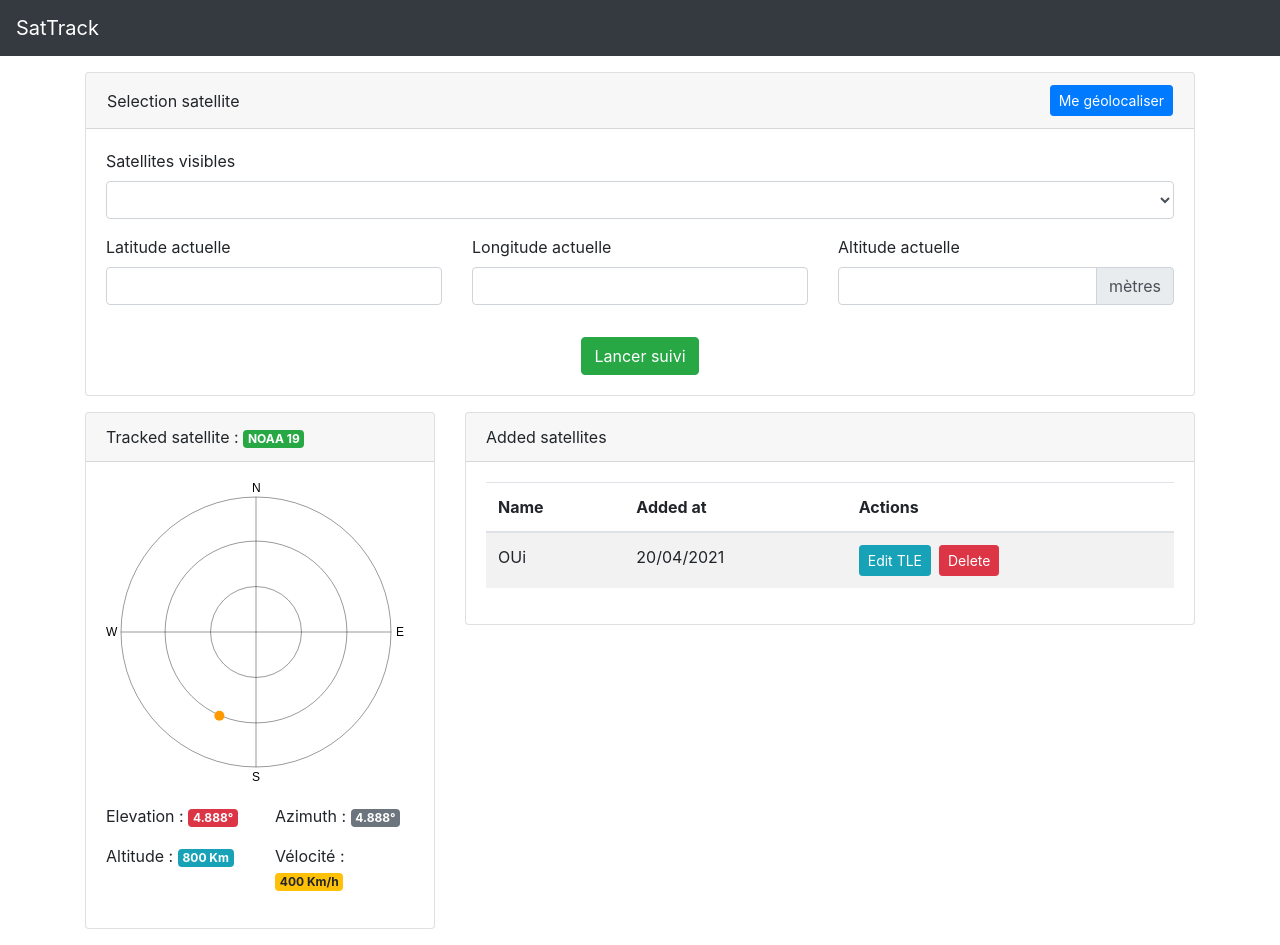
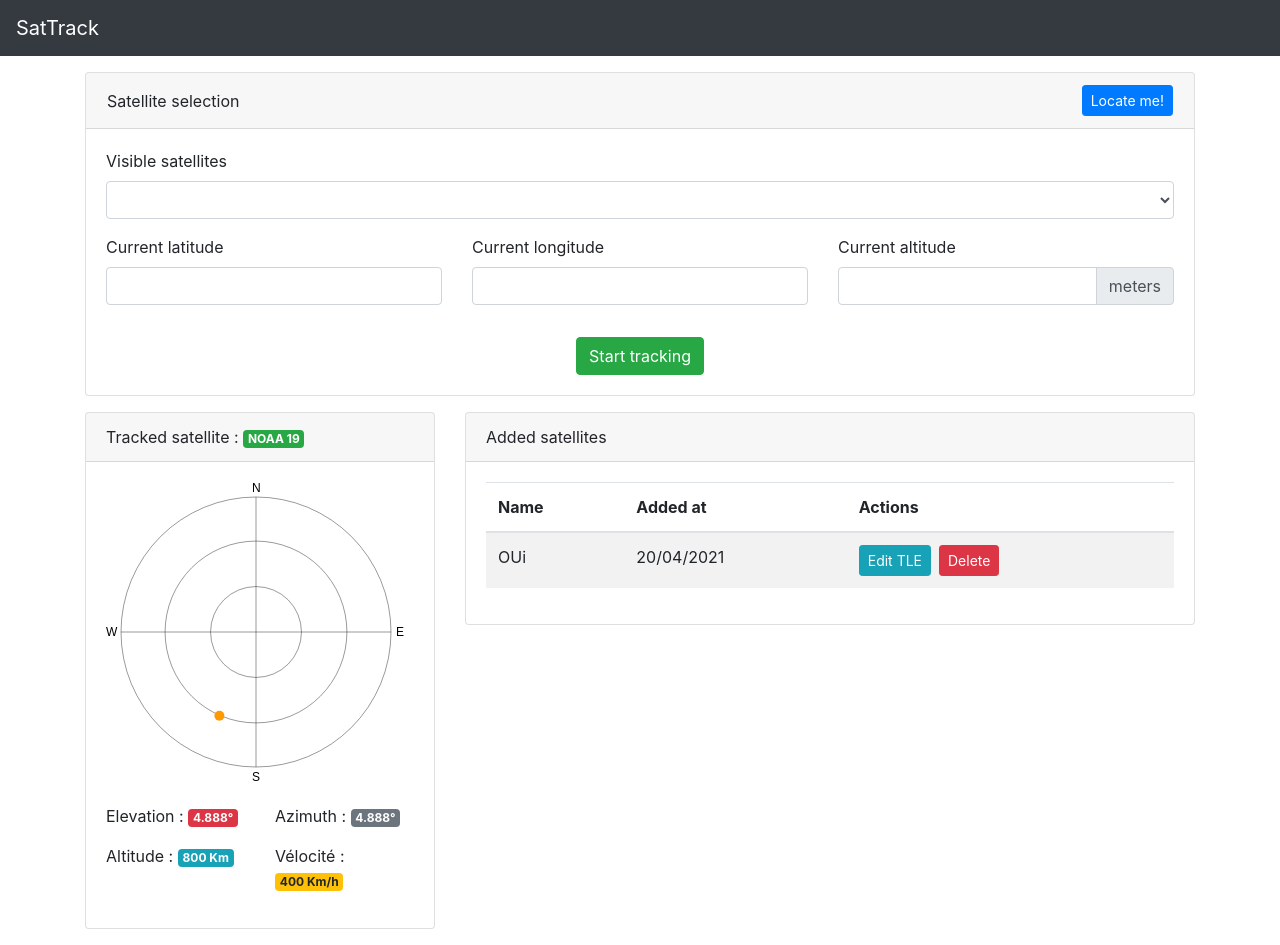
Before and after one commit to SharkEzz/SatTrack-front, a React (Vite) app: page / in a window 1280 px wide. Built offline with nearby package versions, Linux system fonts and the light colour scheme.

Commit message:
fix: added missing translations

```diff
--- a/src/App.jsx
+++ b/src/App.jsx
@@ -1,7 +1,7 @@
 import React from 'react'
 import { Row, Container, Col } from 'react-bootstrap';
 import useSatellites from './Hooks/useSatellites';
-import {TrackingForm, TrackingView, TopNavbar, SatellitesView} from './Components/';
+import { TrackingForm, TrackingView, TopNavbar, SatellitesView } from './Components/';
 
 function App() {
 
--- a/src/Components/TrackingForm.jsx
+++ b/src/Components/TrackingForm.jsx
@@ -48,54 +48,54 @@ const TrackingForm = ({ satellites, isTracking, getUserGeolocation, onSubmit })
                 <Card>
                     <Card.Header>
                         <Row className="justify-content-between align-items-center px-3">
-                            <span>Selection satellite</span>
-                            <Button variant="primary" size="sm" onClick={() => getUserGeolocation(setFieldValue)}>Me géolocaliser</Button>
+                            <span>Satellite selection</span>
+                            <Button variant="primary" size="sm" onClick={() => getUserGeolocation(setFieldValue)}>Locate me!</Button>
                         </Row>
                     </Card.Header>
                     <Card.Body>
                         <Form onSubmit={handleSubmit}>
                             <Form.Group>
-                                <Form.Label htmlFor="satSelect">Satellites visibles</Form.Label>
+                                <Form.Label htmlFor="satSelect">Visible satellites</Form.Label>
                                 <Form.Control required id="satSelect" name="satSelect" as="select" value={values.satSelect} onBlur={handleBlur} onChange={handleChange}>
                                     <option value={undefined}></option>
                                     {satellites.map((sat) => (
                                         <option key={sat.id} value={sat.id}>{sat.name}</option>
                                     ))}
                                 </Form.Control>
-                                {errors.satSelect && <Form.Text className="text-danger">Satellite manquant</Form.Text>}
+                                {errors.satSelect && <Form.Text className="text-danger">Satellite required</Form.Text>}
                             </Form.Group>
                             <Row>
                                 <Col md={4} sm={12}>
                                     <Form.Group>
-                                        <Form.Label htmlFor="lat">Latitude actuelle</Form.Label>
+                                        <Form.Label htmlFor="lat">Current latitude</Form.Label>
                                         <Form.Control required type="number" step=".0001" id="lat" name="lat" onBlur={handleBlur} onChange={handleChange} value={values.lat}></Form.Control>
-                                        {errors.lat && <Form.Text className="text-danger">Latitude actuelle manquante</Form.Text>}
+                                        {errors.lat && <Form.Text className="text-danger">Current latitude required</Form.Text>}
                                     </Form.Group>
                                 </Col>
                                 <Col md={4} sm={12}>
                                     <Form.Group>
-                                        <Form.Label htmlFor="lng">Longitude actuelle</Form.Label>
+                                        <Form.Label htmlFor="lng">Current longitude</Form.Label>
                                         <Form.Control required type="number" step=".0001" id="lng" name="lng" onBlur={handleBlur} onChange={handleChange} value={values.lng}></Form.Control>
-                                        {errors.lng && <Form.Text className="text-danger">Longitude actuelle manquante</Form.Text>}
+                                        {errors.lng && <Form.Text className="text-danger">Current longitude required</Form.Text>}
                                     </Form.Group>
                                 </Col>
                                 <Col md={4} sm={12}>
                                     <Form.Group>
-                                        <Form.Label htmlFor="elev">Altitude actuelle</Form.Label>
+                                        <Form.Label htmlFor="elev">Current altitude</Form.Label>
                                         <InputGroup>
                                             <Form.Control required type="number" step="1" id="elev" name="elev" onBlur={handleBlur} onChange={handleChange} value={values.elev}></Form.Control>
                                             <InputGroup.Append>
-                                                <InputGroup.Text>mètres</InputGroup.Text>
+                                                <InputGroup.Text>meters</InputGroup.Text>
                                             </InputGroup.Append>
                                         </InputGroup>
-                                        {errors.elev && <Form.Text className="text-danger">Altitude actuelle manquante</Form.Text>}
+                                        {errors.elev && <Form.Text className="text-danger">Current altitude required</Form.Text>}
                                     </Form.Group>
                                 </Col>
                             </Row>
                             <Row>
                                 {isTracking ?
-                                    <Button type="button" onClick={() => console.log('stop track')} className="mt-3 mx-auto" variant="danger" disabled={isSubmitting}>Arrêter suivi</Button> :
-                                    <Button type="submit" className="mt-3 mx-auto" variant="success" disabled={isSubmitting}>Lancer suivi</Button>
+                                    <Button type="button" onClick={() => console.log('stop track')} className="mt-3 mx-auto" variant="danger" disabled={isSubmitting}>Stop tracking</Button> :
+                                    <Button type="submit" className="mt-3 mx-auto" variant="success" disabled={isSubmitting}>Start tracking</Button>
                                 }
                                 {error && <span className="text-danger">{error}</span>}
                             </Row>
```
Also changed, not shown: 2 other files (tests, documents, lock files or other folders).
